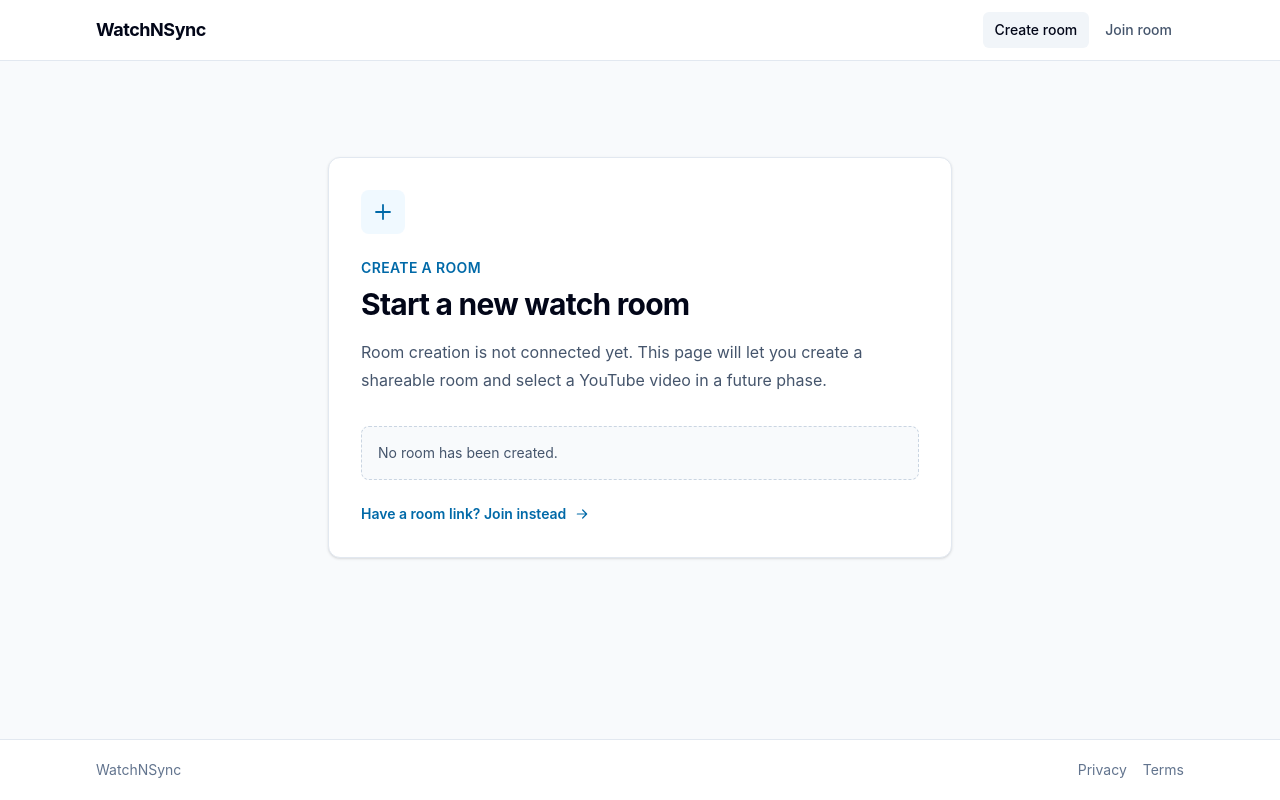
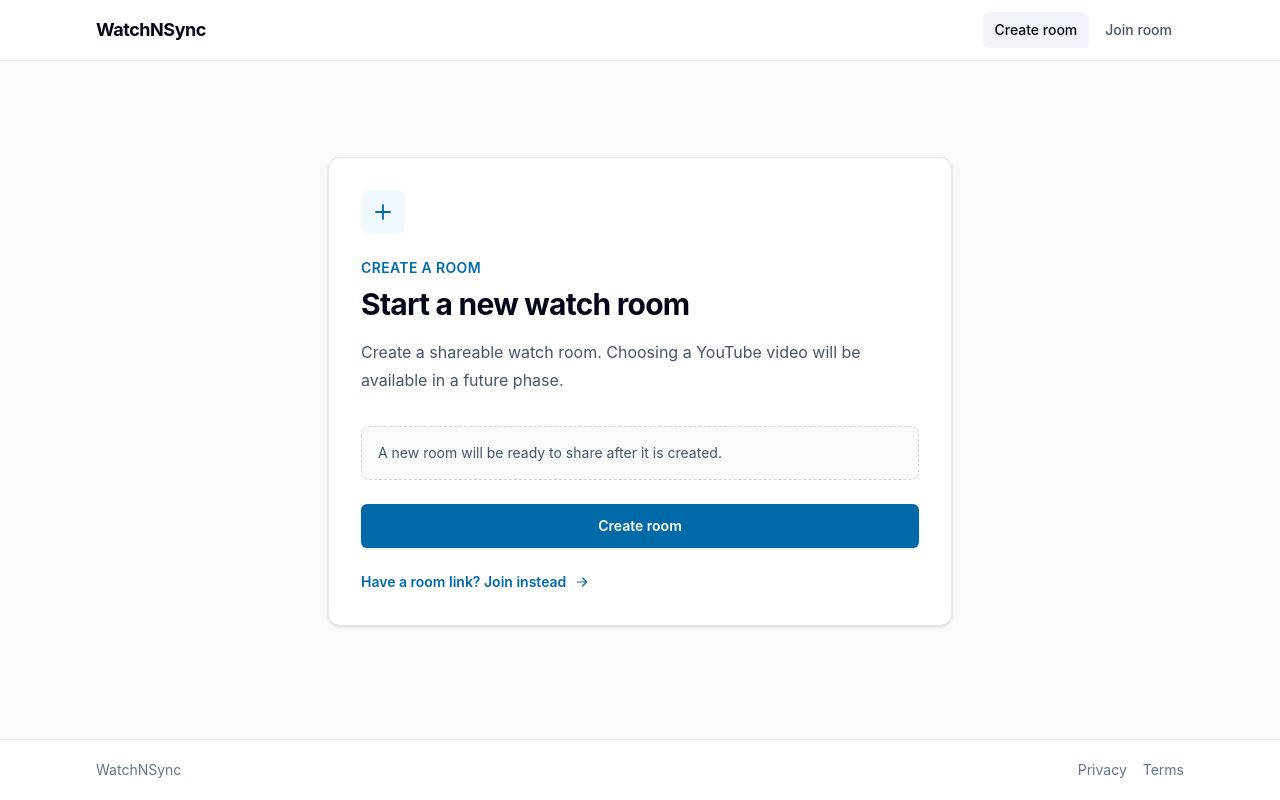
Before and after one commit to MeenakshiThapliyal09/WatchNSync, a React (Vite) app: page /create in a window 1280 px wide. Built offline with nearby package versions, Linux system fonts and the light colour scheme.

Commit message:
feat: connect room creation flow

```diff
--- a/src/pages/CreateRoomPage.tsx
+++ b/src/pages/CreateRoomPage.tsx
@@ -1,15 +1,59 @@
-import { Link } from 'react-router'
+import { useState } from 'react'
+import { Link, useNavigate } from 'react-router'
 import { ArrowRightIcon, PlusIcon } from '../components/icons'
 
+function hasRoomId(value: unknown): value is { roomId: string } {
+  return (
+    typeof value === 'object' &&
+    value !== null &&
+    'roomId' in value &&
+    typeof value.roomId === 'string' &&
+    value.roomId.length > 0
+  )
+}
+
 export function CreateRoomPage() {
+  const navigate = useNavigate()
+  const [error, setError] = useState<string | null>(null)
+  const [isCreating, setIsCreating] = useState(false)
+
+  async function handleCreateRoom() {
+    setError(null)
+    setIsCreating(true)
+
+    try {
+      const response = await fetch('/api/rooms', { method: 'POST' })
+
+      if (!response.ok) {
+        throw new Error('Unable to create a room.')
+      }
+
+      const result: unknown = await response.json()
+
+      if (!hasRoomId(result)) {
+        throw new Error('The server returned an invalid room response.')
+      }
+
+      navigate(`/room/${result.roomId}`)
+    } catch {
+      setError('We could not create a room. Please try again.')
+    } finally {
+      setIsCreating(false)
+    }
+  }
+
   return (
     <section className="mx-auto max-w-2xl px-4 py-16 sm:px-6 sm:py-24">
       <div className="rounded-xl border border-slate-200 bg-white p-6 shadow-sm sm:p-8">
         <div className="grid size-11 place-items-center rounded-lg bg-sky-50 text-sky-700"><PlusIcon className="size-6" /></div>
         <p className="mt-6 text-sm font-semibold tracking-wide text-sky-700">CREATE A ROOM</p>
         <h1 className="mt-2 text-3xl font-bold tracking-tight text-slate-950">Start a new watch room</h1>
-        <p className="mt-4 leading-7 text-slate-600">Room creation is not connected yet. This page will let you create a shareable room and select a YouTube video in a future phase.</p>
-        <div className="mt-8 rounded-lg border border-dashed border-slate-300 bg-slate-50 p-4 text-sm text-slate-600">No room has been created.</div>
+        <p className="mt-4 leading-7 text-slate-600">Create a shareable watch room. Choosing a YouTube video will be available in a future phase.</p>
+        <div className="mt-8 rounded-lg border border-dashed border-slate-300 bg-slate-50 p-4 text-sm text-slate-600">A new room will be ready to share after it is created.</div>
+        {error && <p className="mt-4 text-sm font-medium text-red-700" role="alert">{error}</p>}
+        <button className="mt-6 inline-flex w-full items-center justify-center rounded-md bg-sky-700 px-4 py-3 text-sm font-semibold text-white shadow-sm transition-colors hover:bg-sky-800 focus-visible:outline-2 focus-visible:outline-offset-2 focus-visible:outline-sky-700 disabled:cursor-not-allowed disabled:bg-slate-300" disabled={isCreating} onClick={handleCreateRoom} type="button">
+          {isCreating ? 'Creating room…' : 'Create room'}
+        </button>
         <Link className="mt-6 inline-flex items-center gap-2 text-sm font-semibold text-sky-700 hover:text-sky-900 focus-visible:outline-2 focus-visible:outline-offset-2 focus-visible:outline-sky-700" to="/join">Have a room link? Join instead <ArrowRightIcon className="size-4" /></Link>
       </div>
     </section>
--- a/vite.config.ts
+++ b/vite.config.ts
@@ -3,4 +3,9 @@ import tailwindcss from '@tailwindcss/vite'
 
 export default defineConfig({
   plugins: [tailwindcss()],
+  server: {
+    proxy: {
+      '/api': 'http://localhost:3000',
+    },
+  },
 })
```
